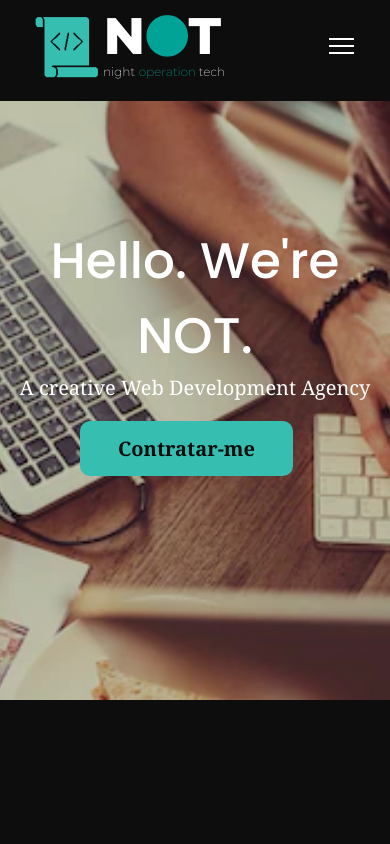
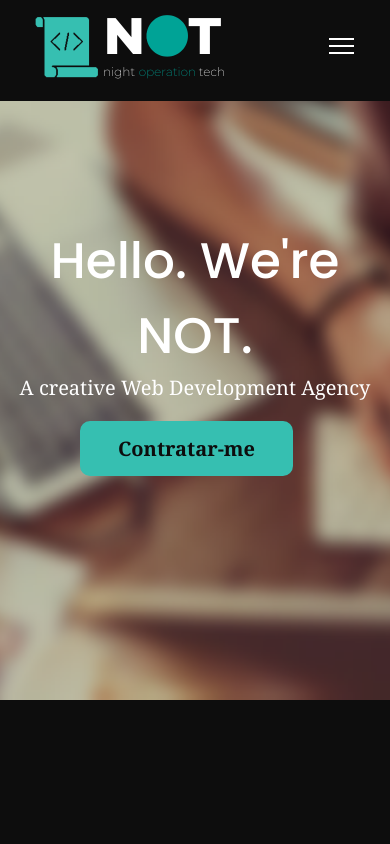
Before and after one commit to DevNOP/Site-NOT, a plain HTML site: page index.html in a window 390 px wide. Shown: the top 844 px of the page. Drawn offline with Linux system fonts and the light colour scheme; a web font is replaced by a local one.

Commit message:
Update 1.1.1
- Image Update.

```diff
--- a/style.css
+++ b/style.css
@@ -70,7 +70,7 @@ body{
 .home{
     display: flex;
     color: #FFFFFF;
-    background: url(./imagens/homem-caucasiano-trabalhando-disparar_53876-30174.webp) no-repeat center;
+    background: url(imagens/Imgem_homem_digitando.png) no-repeat center;
     background-size: cover;
     width: 100%;
     height: 800px;
@@ -283,7 +283,7 @@ footer > img {
     .home{
         display: flex;
         color: #FFFFFF;
-        background: url(./imagens/homem-caucasiano-trabalhando-disparar_53876-30174.webp) no-repeat center;
+        background: url(imagens/Imgem_homem_digitando.png) no-repeat center;
         background-size: cover;
         width: 100%;
         height: 700px;
```
Also changed, not shown: imagens/Imgem_homem_digitando.png (added), imagens/homem-caucasiano-trabalhando-disparar_53876-30174.webp (deleted).
